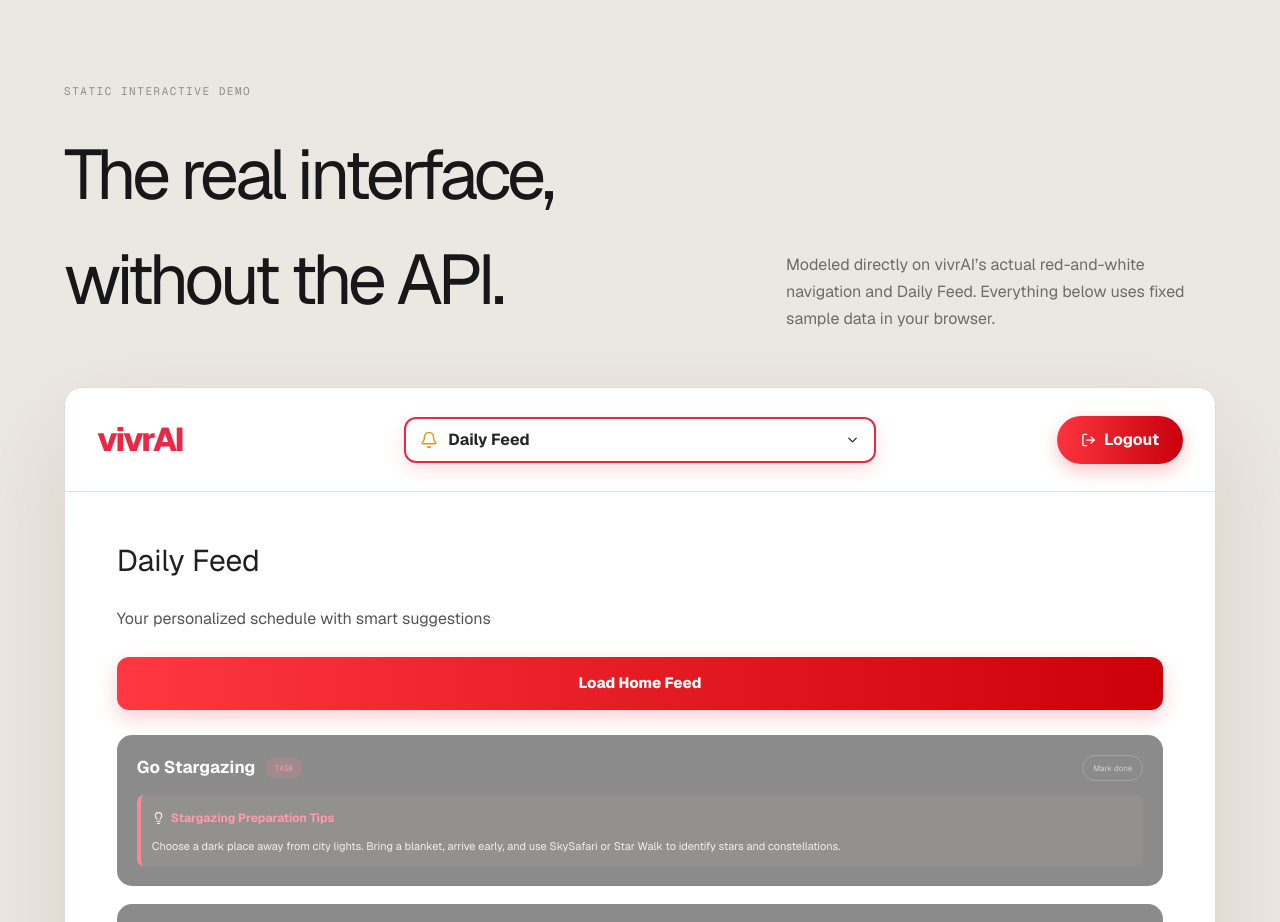
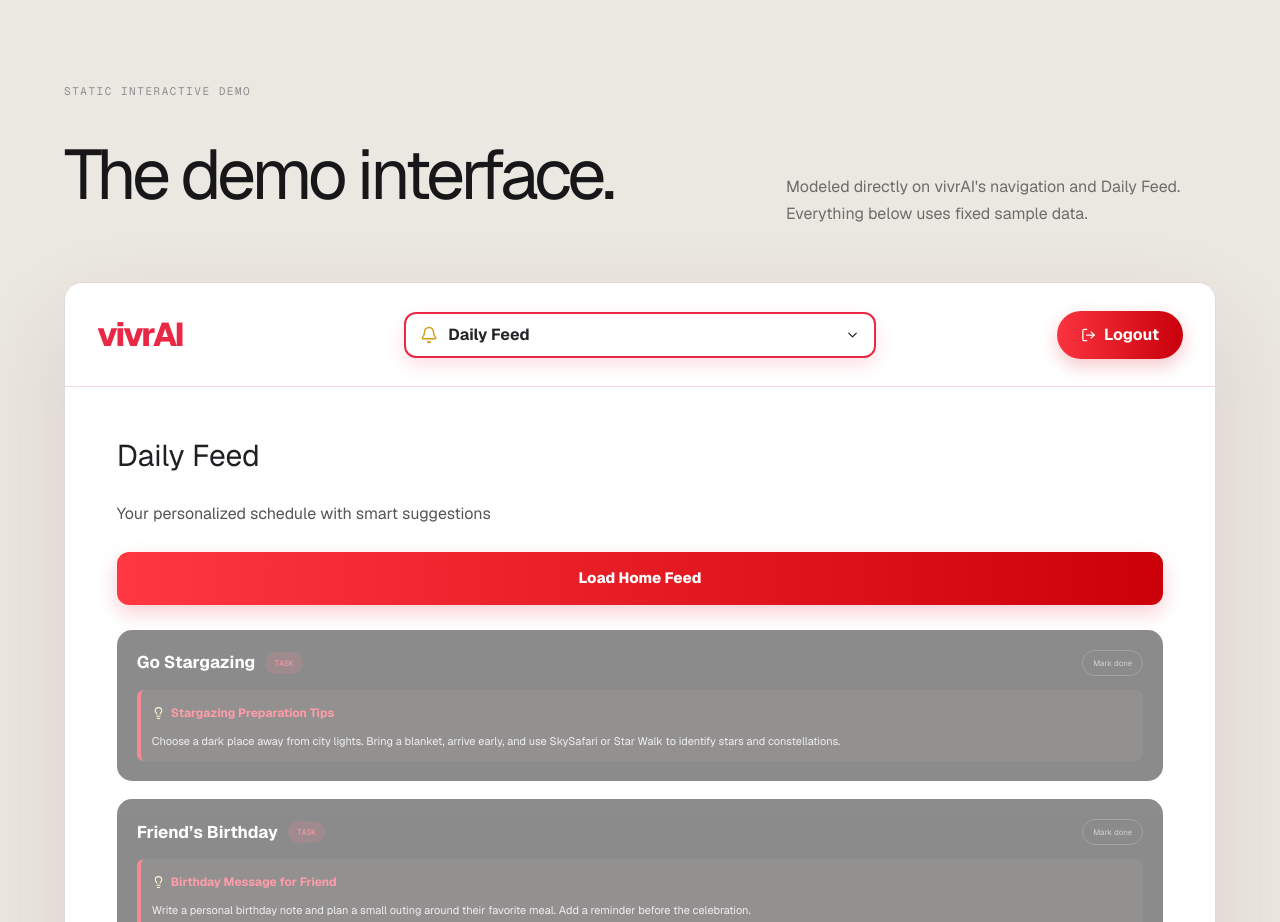
Before and after one commit to cozmikchaos/anami.dev, a Next.js app: page /projects/vivr in a window 1280 px wide. Shown: the part 1980-2902 px from the top of the page. Built offline with nearby package versions, Linux system fonts and the light colour scheme.

Commit message:
edited text

```diff
--- a/app/projects/vivr/VivrProject.tsx
+++ b/app/projects/vivr/VivrProject.tsx
@@ -36,7 +36,7 @@ export function VivrProject(){return <main className="vivr-page">
   <nav className="vivr-nav"><Link href="/projects"><ArrowLeft/> Back to projects</Link><Link href="/" className="brand">anami<span>.dev</span></Link><span>vivrAI / PRODUCT REALIZATION</span></nav>
   <section className="vivr-hero"><span className="eyebrow">AGENTIC AI · STUDENT PRODUCTIVITY</span><h1>vivrAI</h1><p>An AI-powered scheduling assistant that leverages intelligent automation to organize schedules, analyze commitments, and generate personalized recommendations to help users manage their time more efficiently.</p><div className="vivr-tech"><span>Python</span><span>OpenAI Agents SDK</span><span>Gradio</span><span>Google Workspace</span></div></section>
   <section className="vivr-media"><div><span className="eyebrow">THE REAL PRODUCT</span><h2>Built in a Product<br/>Realization course.</h2><p>vivrAI grew from a product idea into a working multi-agent prototype, connecting student commitments with useful, contextual guidance.</p></div><img src="/vivrai-feed.png" alt="vivrAI daily feed showing schedule items and personalized smart suggestions"/><video controls preload="metadata" poster="/vivrai-feed.png"><source src="/vivrai-demo.mp4" type="video/mp4"/>Your browser does not support the demo video.</video></section>
-  <section className="demo-stage"><div className="demo-stage-head"><div><span className="eyebrow">STATIC INTERACTIVE DEMO</span><h2>The real interface,<br/>without the API.</h2></div><p>Modeled directly on vivrAI’s actual red-and-white navigation and Daily Feed. Everything below uses fixed sample data in your browser.</p></div><StaticDemo/></section>
+  <section className="demo-stage"><div className="demo-stage-head"><div><span className="eyebrow">STATIC INTERACTIVE DEMO</span><h2>The demo interface.</h2></div><p>Modeled directly on vivrAI's navigation and Daily Feed. Everything below uses fixed sample data.</p></div><StaticDemo/></section>
   <section className="vivr-case"><div><span className="eyebrow">THE PROBLEM</span><h2>Student life is fragmented.</h2><p>Tasks live in one place, events in another, and planning everything becomes another task. vivrAI brings those commitments together and turns them into an actionable plan.</p></div><div><span className="eyebrow">THE AGENTIC SYSTEM</span><h2>Many agents. One clear day.</h2><p>Instead of one prompt doing everything, specialized agents interpret intent, prioritize tasks, estimate duration, find schedule gaps, generate recommendations, and coordinate calendar actions. Their outputs are combined into one useful student experience.</p></div></section>
   <section className="vivr-features"><span className="eyebrow">WHAT vivrAI CAN DO</span><div>{[["01","Plan","Build a realistic schedule around tasks and existing events."],["02","Analyze","Understand commitments, priorities, duration, and open time."],["03","Recommend","Generate personalized suggestions around each user’s day."],["04","Coordinate","Connect tasks, calendars, email, and travel context."]].map(f=><article key={f[0]}><span>{f[0]}</span><h3>{f[1]}</h3><p>{f[2]}</p></article>)}</div></section>
   <section className="vivr-next"><span className="eyebrow">BUILT BY ANAMIKA HAREESH</span><h2>One real project.<br/><i>More on the way.</i></h2><Link href="/contact" className="primary-btn">Talk about vivrAI <ArrowRight/></Link></section>
```
